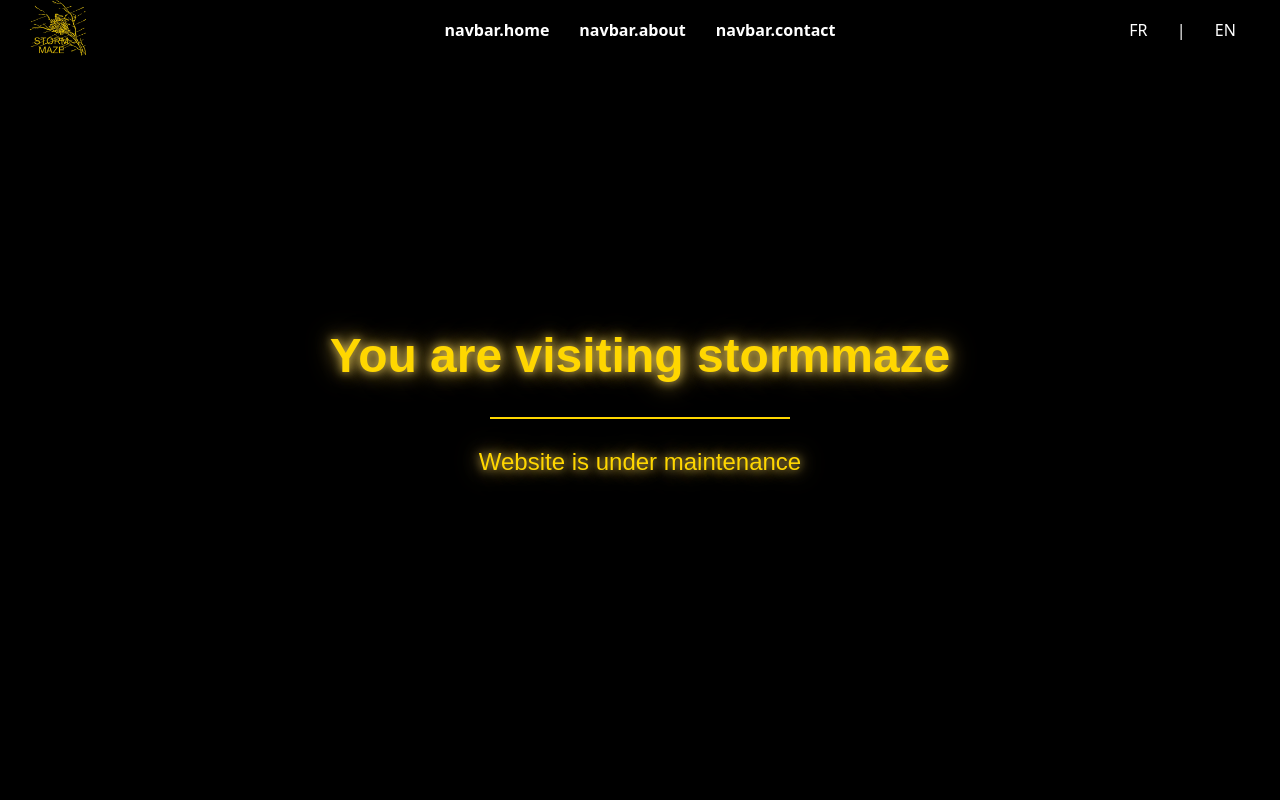
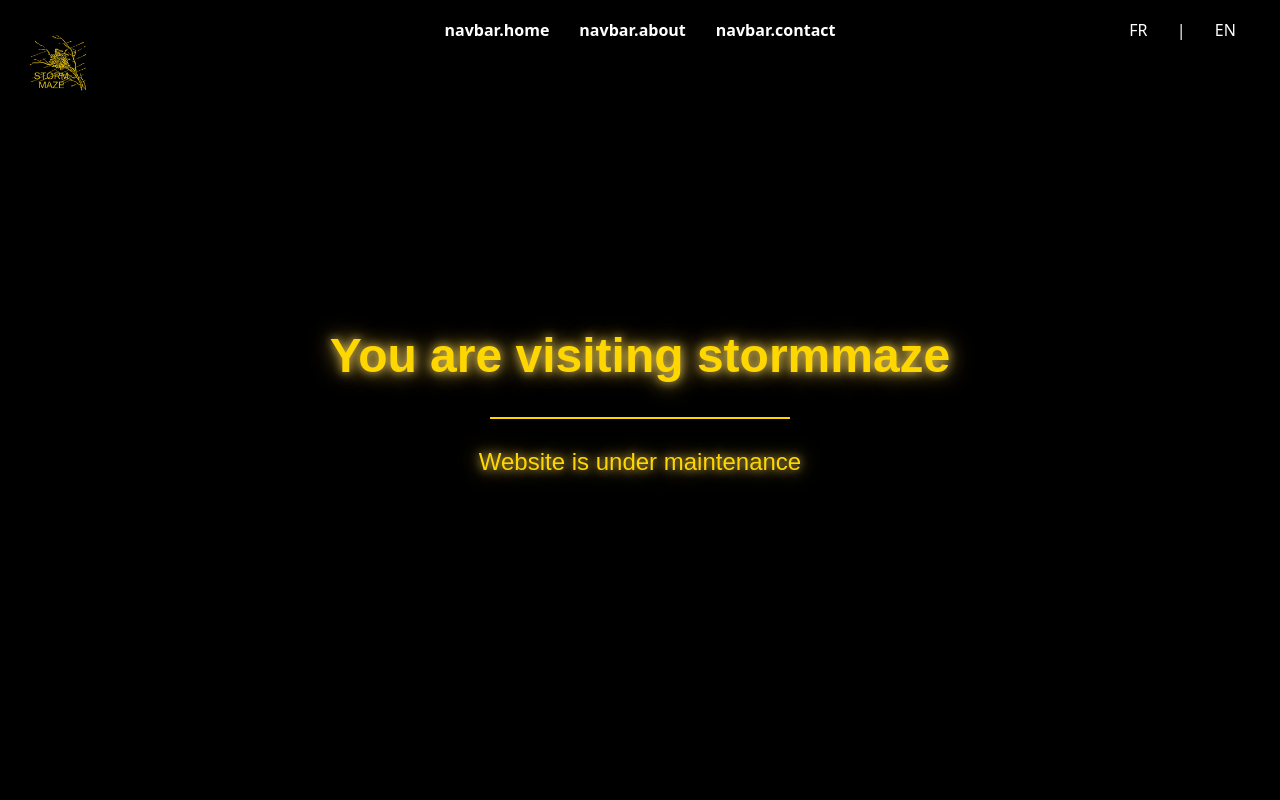
Before and after one commit to Nader-Hadjoudj/my-website, a React (Vite) app: page /contact in a window 1280 px wide. Shown: the top 800 px of the page. Built offline with nearby package versions, Linux system fonts and the light colour scheme; no server answers; the HTML template or start-up script is replaced by a standard one.

Commit message:
nav bar fix

```diff
--- a/src/components/Navbar.jsx
+++ b/src/components/Navbar.jsx
@@ -5,16 +5,12 @@
 import { useTranslation } from "react-i18next";
 import LanguageSwitcher from "./LanguageSwitcher";
 
+// Restored to original styling
 const Logo = styled.img`
   height: 70px;
   position: absolute;
   left: 20px;
-  top: 50%;
-  transform: translateY(-50%);
   cursor: pointer;
-  z-index: 1002;
-  max-width: 70px;
-  object-fit: contain;
 `;
 
 const Nav = styled.nav`
@@ -68,14 +64,14 @@
 const LanguageContainer = styled.div`
   position: absolute;
   right: 20px;
-  top: 50%;
-  transform: translateY(-50%);
   display: flex;
   align-items: center;
   z-index: 1002;
 
   @media (max-width: 768px) {
     right: 10px;
+    max-width: 75px; /* Limit width on mobile */
+    overflow: visible; /* Ensure dropdown remains visible */
   }
 `;
 
```
